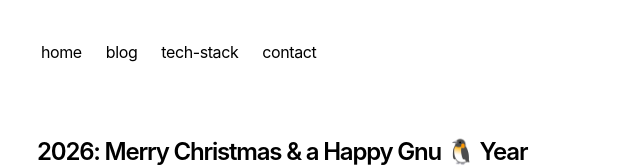
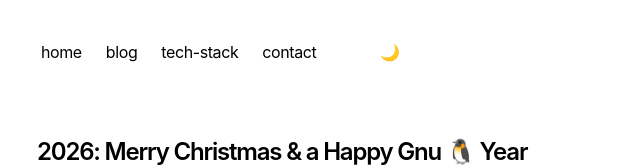
Before and after one commit to MichelleFindlay/lp0.uk, a Next.js app: page /blog/happy-gnu-year in a window 1280 px wide. Shown: the top 167 px of the page, without its empty margins (315-955 px from the left). Built offline with nearby package versions, Linux system fonts and the light colour scheme.

Commit message:
Addition of Dark/Light mode

```diff
--- a/app/components/nav.tsx
+++ b/app/components/nav.tsx
@@ -1,4 +1,5 @@
 import Link from 'next/link'
+import { ThemeToggle } from './theme-toggle'
 
 const navItems = {
   '/': {
@@ -36,6 +37,7 @@ export function Navbar() {
               )
             })}
           </div>
+          <ThemeToggle />
         </nav>
       </div>
     </aside>
--- /dev/null
+++ b/app/components/theme-toggle.tsx
@@ -0,0 +1,31 @@
+'use client'
+
+import { useEffect, useState } from 'react'
+
+export function ThemeToggle() {
+  const [theme, setTheme] = useState<'light' | 'dark' | null>(null)
+
+  useEffect(() => {
+    setTheme(
+      document.documentElement.classList.contains('dark') ? 'dark' : 'light'
+    )
+  }, [])
+
+  function toggleTheme() {
+    const next = theme === 'dark' ? 'light' : 'dark'
+    setTheme(next)
+    document.documentElement.classList.remove('light', 'dark')
+    document.documentElement.classList.add(next)
+    localStorage.setItem('theme', next)
+  }
+
+  return (
+    <button
+      onClick={toggleTheme}
+      aria-label="Toggle theme"
+      className="transition-all hover:text-neutral-800 dark:hover:text-neutral-200 flex align-middle relative py-1 px-2 m-1"
+    >
+      {theme === null ? null : theme === 'dark' ? '☀️' : '🌙'}
+    </button>
+  )
+}
--- a/app/global.css
+++ b/app/global.css
@@ -1,4 +1,6 @@
 @import 'tailwindcss';
+
+@custom-variant dark (&:where(.dark, .dark *));
 
 ::selection {
   background-color: #47a3f3;
@@ -18,15 +20,26 @@
 }
 
 @media (prefers-color-scheme: dark) {
-  :root {
+  :root:not(.light) {
     --sh-class: #4c97f8;
     --sh-identifier: white;
     --sh-keyword: #f47067;
     --sh-string: #0fa295;
   }
-  html {
+  html:not(.light) {
     color-scheme: dark;
   }
+}
+
+:root.dark {
+  --sh-class: #4c97f8;
+  --sh-identifier: white;
+  --sh-keyword: #f47067;
+  --sh-string: #0fa295;
+}
+
+html.dark {
+  color-scheme: dark;
 }
 
 html {
--- a/app/layout.tsx
+++ b/app/layout.tsx
@@ -46,12 +46,20 @@ export default function RootLayout({
   return (
     <html
       lang="en"
+      suppressHydrationWarning
       className={cx(
         'text-black bg-white dark:text-white dark:bg-black',
         GeistSans.variable,
         GeistMono.variable
       )}
     >
+      <head>
+        <script
+          dangerouslySetInnerHTML={{
+            __html: `(function(){try{var t=localStorage.getItem('theme');var d=t?t==='dark':window.matchMedia('(prefers-color-scheme: dark)').matches;document.documentElement.classList.add(d?'dark':'light')}catch(e){}})()`,
+          }}
+        />
+      </head>
       <body className="antialiased max-w-xl mx-4 mt-8 lg:mx-auto">
         <main className="flex-auto min-w-0 mt-6 flex flex-col px-2 md:px-0">
           <Navbar />
```
